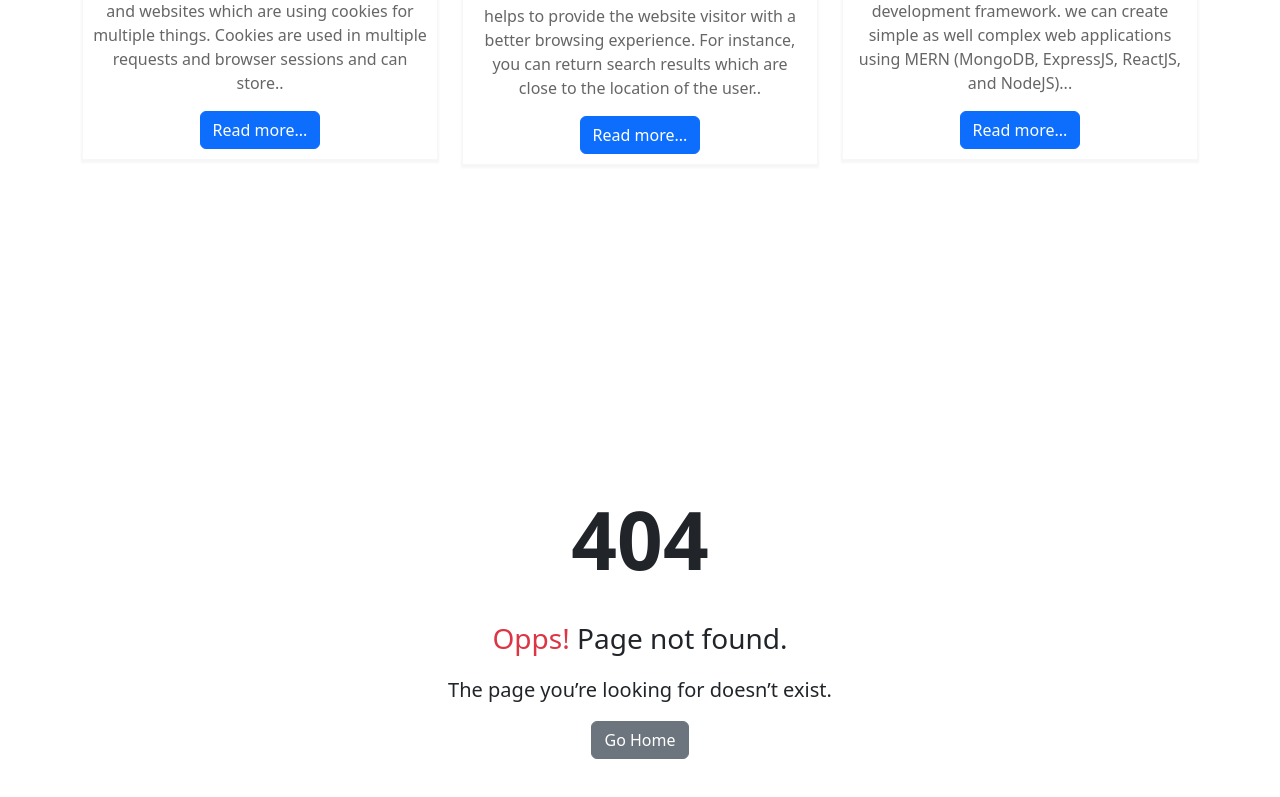
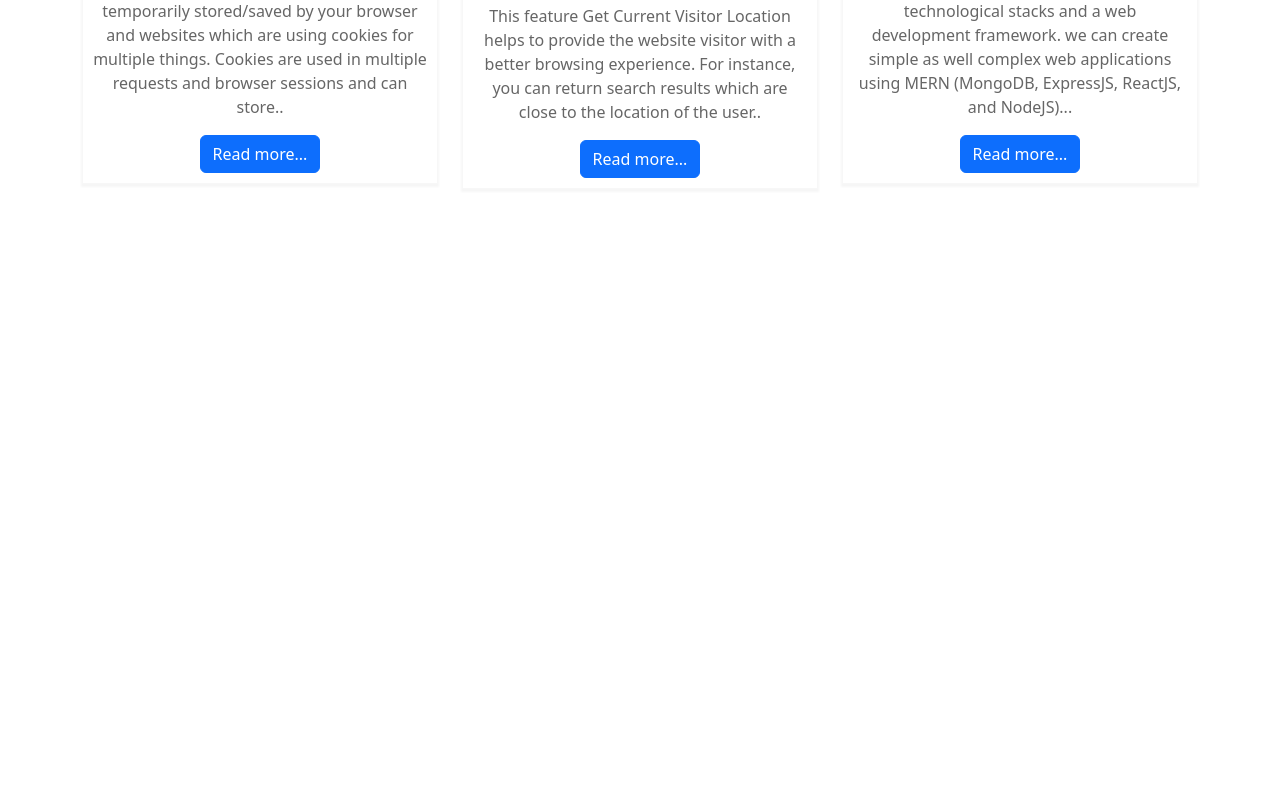
Before and after one commit to Rakesh60/devblog, an Angular app: page / in a window 1280 px wide. Shown: the part 1735-2532 px from the top of the page. After the commit the page ends 1984 px from the top, so only its background shows below. Built offline with nearby package versions, Linux system fonts and the light colour scheme.

Commit message:
page error solved

```diff
--- a/src/app/app-routing.module.ts
+++ b/src/app/app-routing.module.ts
@@ -8,7 +8,7 @@ import { RouteGuard } from './RouteGuard';
 
 const routes: Routes = [
   { path: '', redirectTo: '', pathMatch: 'full', canActivate: [RouteGuard] },
-  { path: '**', component: PagenotfoundComponent },
+  { path: '**', component: PagenotfoundComponent,},
 ];
 
 @NgModule({
--- a/src/app/app.component.html
+++ b/src/app/app.component.html
@@ -1,5 +1,6 @@
 <app-header></app-header>
 <app-banner *ngIf="router.url == '/'"></app-banner>
 <app-latest-articles *ngIf="router.url == '/'"></app-latest-articles>
-<router-outlet></router-outlet>
+
+<router-outlet *ngIf="router.url!=='/'"></router-outlet>
 <app-footer></app-footer>
--- a/src/app/header/header.component.html
+++ b/src/app/header/header.component.html
@@ -1,4 +1,4 @@
-<nav class="navbar navbar-expand-md navbar-dark bg-blue">
+<nav class="navbar navbar-expand-md navbar-dark bg-blue mb-4">
   <div class="container">
     <a class="navbar-brand" href="index.html">
       DevBlog
@@ -23,7 +23,7 @@
     >
       <ul class="navbar-nav mr-auto">
         <li class="nav-item active">
-          <a class="nav-link" routerLink="">Home</a>
+          <a class="nav-link" routerLink="/" routerLinkActive="active">Home</a>
         </li>
         <li class="nav-item">
           <a class="nav-link" routerLink="/articles" routerLinkActive="active"
@@ -48,6 +48,7 @@
             >Login</a
           >
         </li>
+
       </ul>
       <ul class="navbar-nav ml-auto">
         <li class="nav-item">
@@ -58,7 +59,8 @@
       </ul>
       <ul class="navbar-nav ml-auto">
         <li class="nav-item">
-          <a class="nav-link" (click)="logout()">Logout</a>
+          <!-- <a class="nav-link" (click)="logout()">Logout</a> -->
+          <button class="btn nav-link" (click)="logout()" >Logout</button>
         </li>
       </ul>
     </div>
--- a/src/app/header/header.component.ts
+++ b/src/app/header/header.component.ts
@@ -7,6 +7,7 @@ import { Router } from '@angular/router';
   styleUrl: './header.component.css'
 })
 export class HeaderComponent {
+
  constructor(private router:Router){}
   navbarCollapsed = true;
 
@@ -16,8 +17,10 @@ export class HeaderComponent {
   logout(): void {
     // Clear authentication state (e.g., remove token from localStorage)
     localStorage.removeItem('token');
+    localStorage.getItem
     // Redirect to login page
     this.router.navigate(['/login']);
   }
 
+
 }
```
